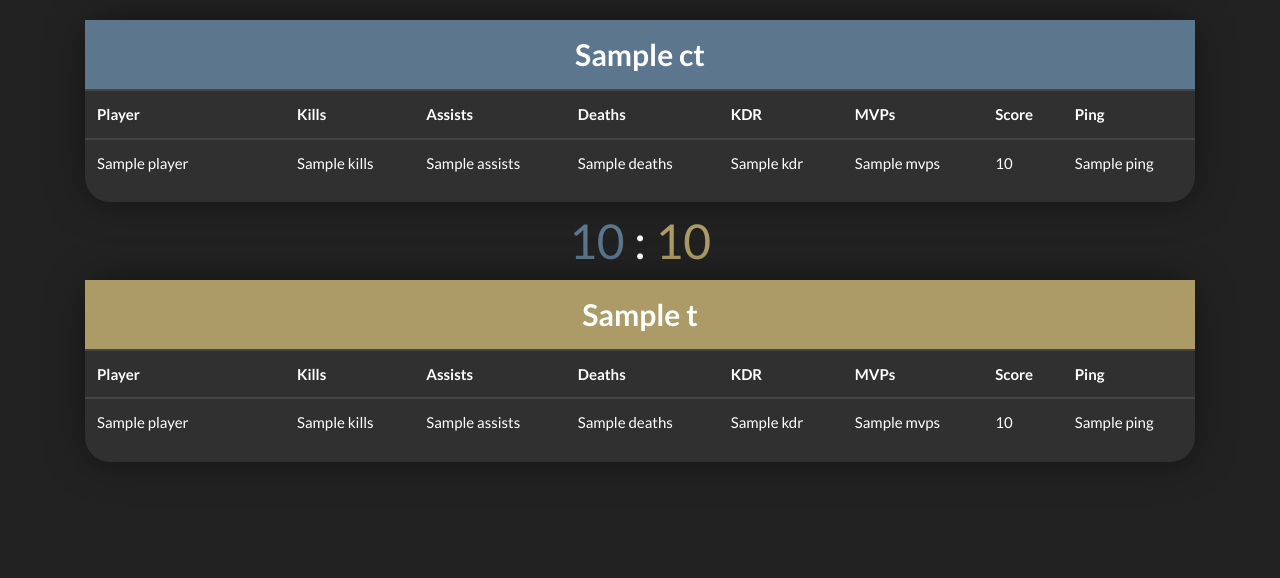
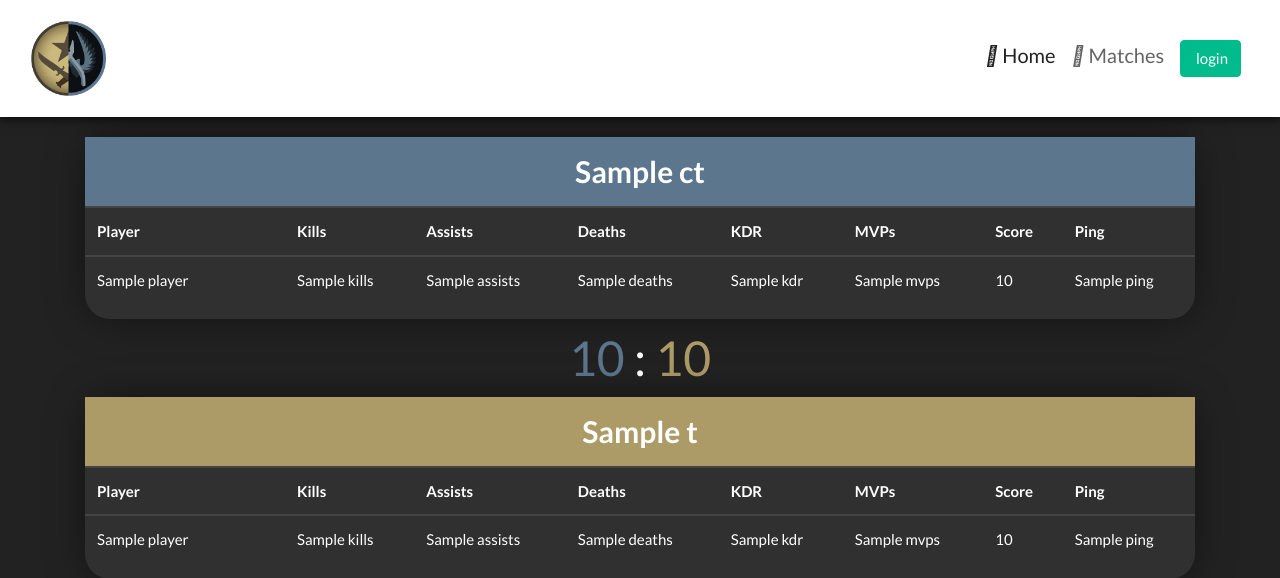
Before and after one commit to utage-tech/csgo-league-web, a PHP site: template src/Views/match.twig in a window 1280 px wide. Shown: the top 578 px of the page. Run offline with PHP 8.4, Linux system fonts and the light colour scheme; the template is opened without the code that fills it: most values are stand-ins (such as "Sample title", 1, 10 or a date in 2020); style sheets or scripts are compiled from the project's sources; some libraries are stand-ins or nearby versions.

Commit message:
add navbar

```diff
--- a/src/Controllers/BaseController.php
+++ b/src/Controllers/BaseController.php
@@ -14,7 +14,7 @@ class BaseController
         $loader = new \Twig\Loader\FilesystemLoader(__DIR__ . '/../Views');
 
         $this->twig = new \Twig\Environment($loader, [
-            'cache' => __DIR__ . '/../../app/cache',
+//            'cache' => __DIR__ . '/../../app/cache',
         ]);
     }
 }
--- a/src/Views/Partials/base.twig
+++ b/src/Views/Partials/base.twig
@@ -19,6 +19,7 @@
 
 <body>
     {% include 'Partials/min-width.twig' %}
+    {% include 'Partials/navbar.twig' %}
 
     {% block content %}{% endblock %}
 
--- /dev/null
+++ b/src/Views/Partials/navbar.twig
@@ -0,0 +1,26 @@
+<nav class="navbar navbar-light navbar-expand-md sticky-top" style="background-color:#ffffff;-webkit-box-shadow: 0 0 4px 2px #000000; -moz-box-shadow: 0 0 12px 0 #000000; box-shadow:0 0 12px 0 #000000;">
+    <div class="container-fluid">
+        <a class="navbar-brand" href="/">
+            <img class="img-fluid" style="height: 75px;" src="/img/icons/tie_icon.png">
+        </a>
+        <button class="navbar-toggler" data-toggle="collapse" data-target="#navcol-1">
+            <span class="sr-only">Toggle navigation</span>
+            <span class="navbar-toggler-icon"></span>
+        </button>
+        <div class="collapse navbar-collapse" id="navcol-1">
+            <ul class="nav navbar-nav ml-auto" style="font-size:20px;">
+                <li class="nav-item" role="presentation"><a class="nav-link active nav-margins" href="/"><i class="fas fa-home"></i>&nbsp;Home</a></li>
+                <li class="nav-item" role="presentation"><a class="nav-link  nav-margins" href="/matches"><i class="fas fa-tv"></i>&nbsp;Matches</a></li>
+                {#<li class="nav-item" role="presentation"><a class="nav-link  nav-margins" href="/players"><i class="fas fa-users"></i>&nbsp;Players</a></li>#}
+                {#<li class="nav-item" role="presentation"><a class="nav-link  nav-margins" href="/ladder"><i class="far fa-list-alt"></i>&nbsp;Ladder</a></li>#}
+                <li class="nav-item" role="presentation">
+                    <a class="nav-link">
+                        <button class="btn btn-success" data-toggle="modal" data-target="#login" type="button">
+                            <i class="fas fa-sign-in-alt"></i>&nbsp;login
+                        </button>
+                    </a>
+                </li>
+            </ul>
+        </div>
+    </div>
+</nav>
```
